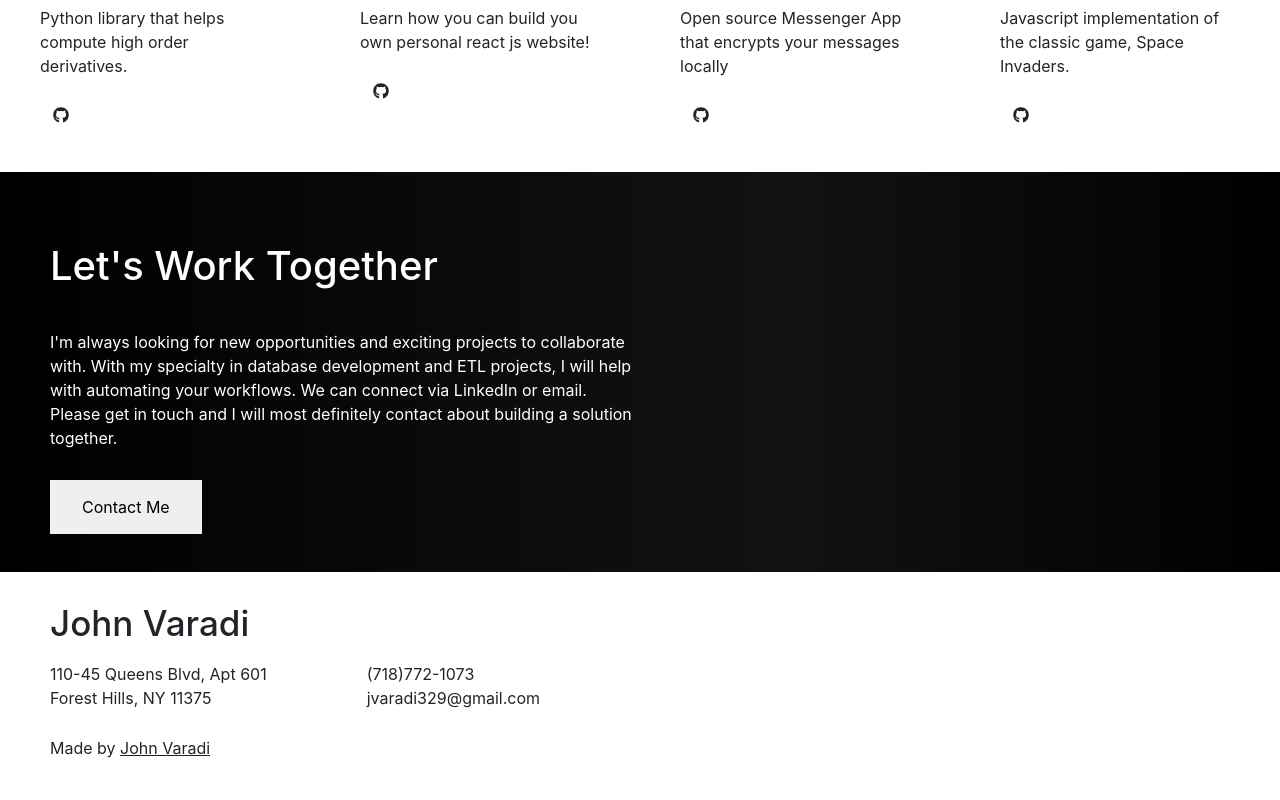
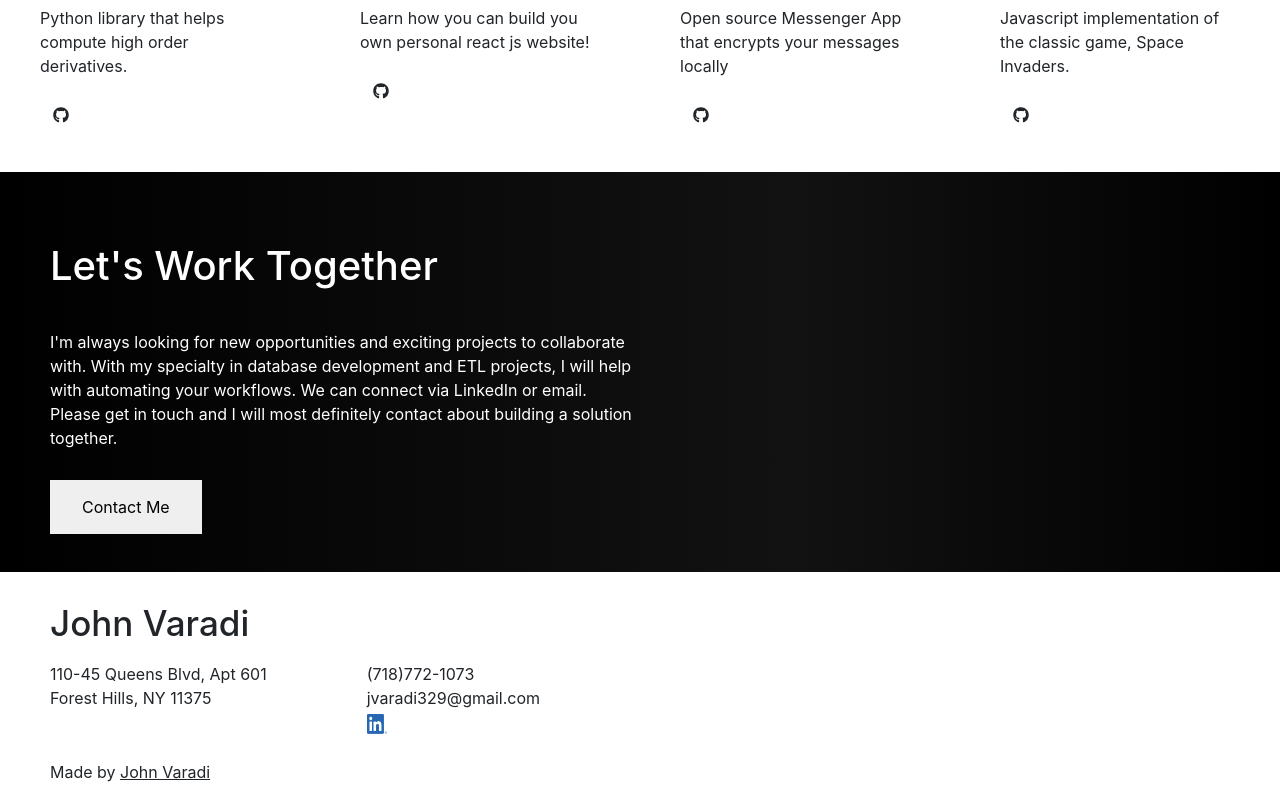
Before and after one commit to jvaradi-qc/portfolio-react-project, a React (Create React App) app: page / in a window 1280 px wide. Shown: the part 2587-3387 px from the top of the page. Before the commit the page ends 3363 px from the top, so only its background shows below. Built offline with nearby package versions, Linux system fonts and the light colour scheme; a web font is replaced by a local one.

Commit message:
updated contact page to add my linkedIn link

```diff
--- a/src/Contact/contact.js
+++ b/src/Contact/contact.js
@@ -1,5 +1,6 @@
 import React, { Component } from "react";
 import "./contact.css";
+import linkedIn from "./LI-In-Bug.png";
 
 class Contact extends Component {
   render() {
@@ -25,7 +26,8 @@ class Contact extends Component {
             </p>
             <p>
               (718)772-1073 <br />
-              jvaradi329@gmail.com
+              jvaradi329@gmail.com <br />
+              <a href="https://www.linkedin.com/in/john-varadi-b28a473"><img src={linkedIn} alt="LinkedIn" width="20" height="20"></img></a>
             </p>
           </div>
           <p>
```
Also changed, not shown: src/Contact/LI-In-Bug.png (added), 1 other file (tests, documents, lock files or other folders).
